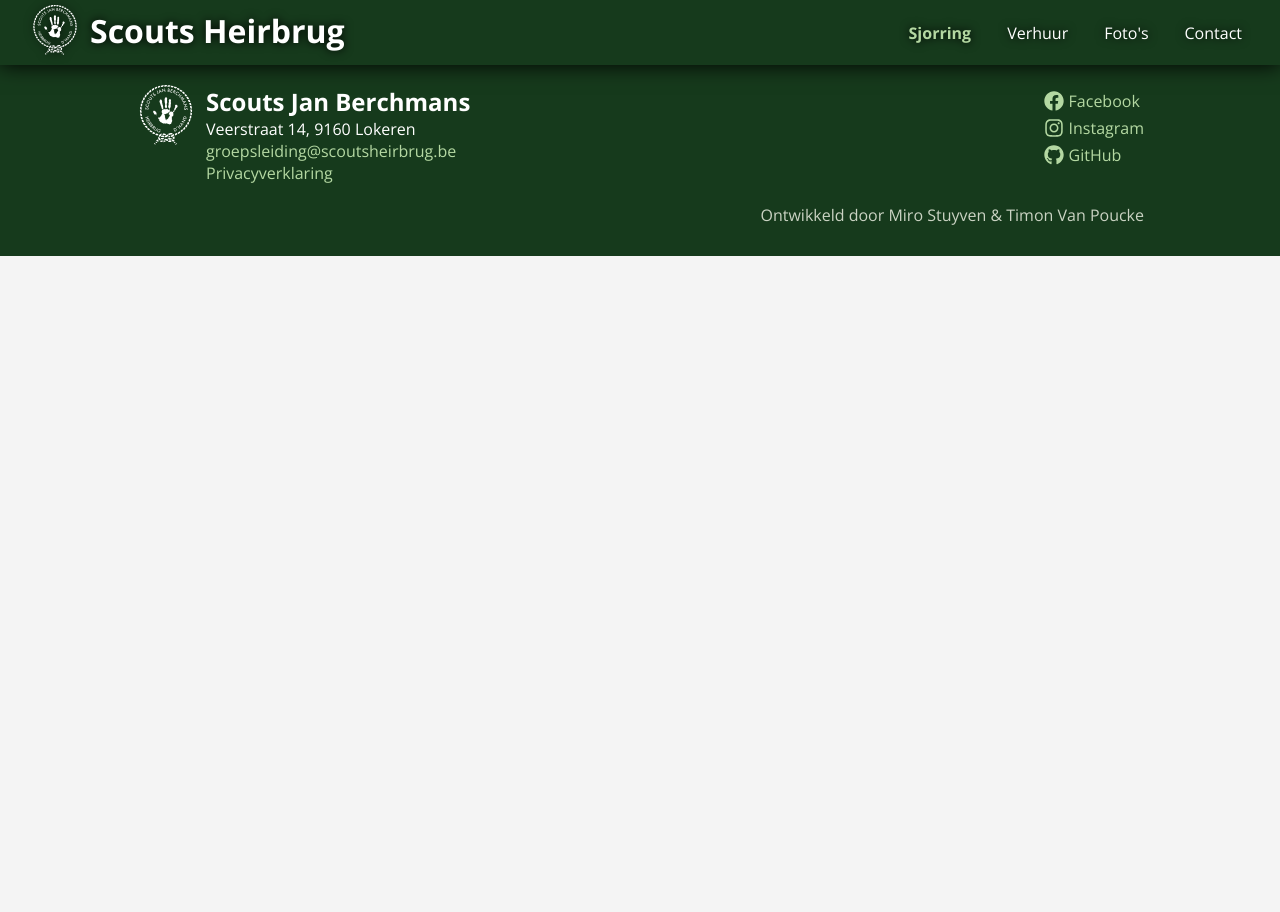
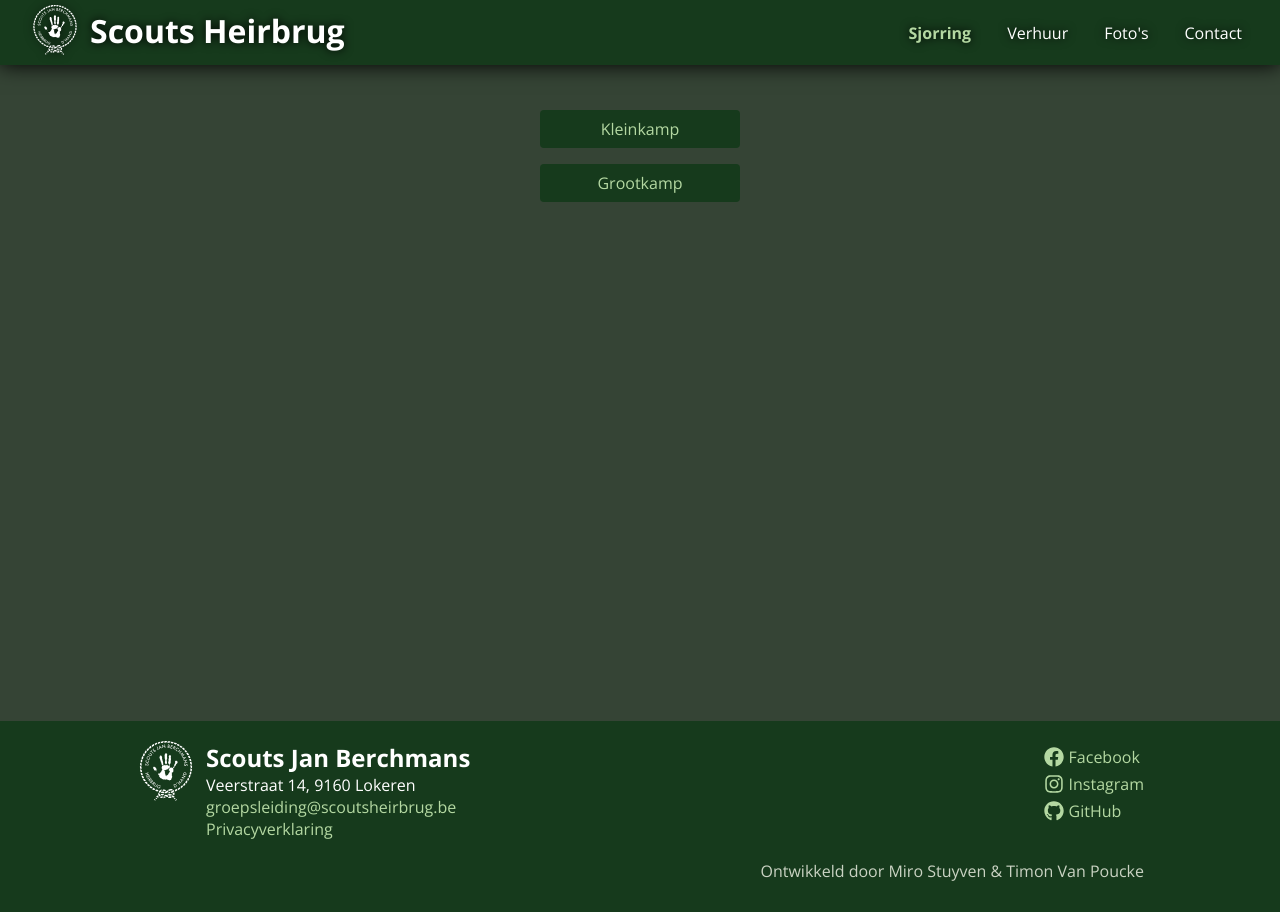
Before and after one commit to scoutsheirbrug/scoutsheirbrug.be, a Jekyll site: the page built from _pages/sjorring.html, in a window 1280 px wide. Built offline with Jekyll 4.4.1, drawn with Linux system fonts in a browser that asks for light colours.

Commit message:
Kampsjorrings 2024

```diff
--- a/_pages/sjorring.html
+++ b/_pages/sjorring.html
@@ -1,5 +1,8 @@
 ---
 title: "Sjorring"
-layout: sjorring
-pdf: "/assets/SjorringApril2024.pdf"
+layout: default
 ---
+<section class="sjorring-menu">
+  <a href="/sjorring/kleinkamp">Kleinkamp</a>
+  <a href="/sjorring/grootkamp">Grootkamp</a>
+</section>
--- /dev/null
+++ b/_pages/sjorring/grootkamp.html
@@ -0,0 +1,5 @@
+---
+title: "Grootkamp Sjorring"
+layout: sjorring
+pdf: "/assets/grootkamp2024.pdf"
+---
--- /dev/null
+++ b/_pages/sjorring/kleinkamp.html
@@ -0,0 +1,5 @@
+---
+title: "Kleinkamp Sjorring"
+layout: sjorring
+pdf: "/assets/kleinkamp2024.pdf"
+---
```
Also changed, not shown: 2 other files.
